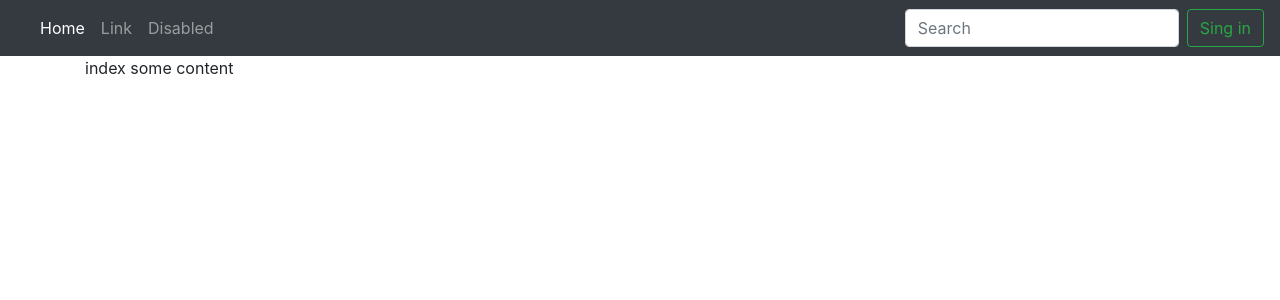
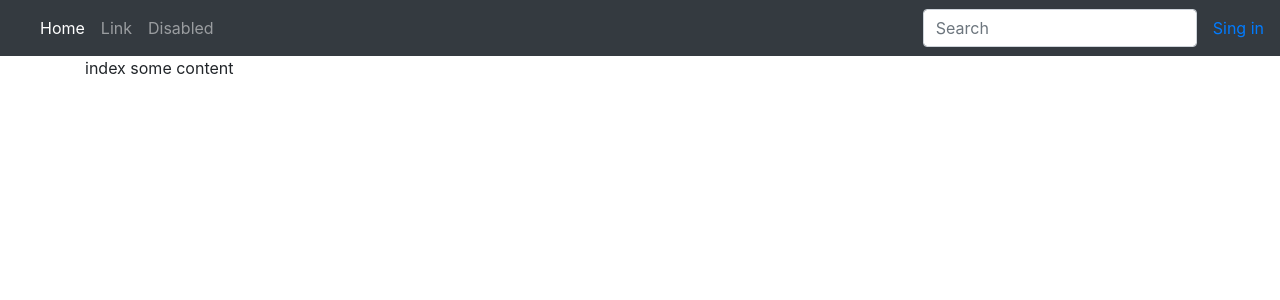
Before and after one commit to SuPeRBoY321/Flask, a Flask app: page / in a window 1280 px wide. Shown: the top 300 px of the page. Run offline with Flask 2, Linux system fonts and the light colour scheme; some libraries are stand-ins or nearby versions.

Commit message:
Update base.html

```diff
--- a/templates/base.html
+++ b/templates/base.html
@@ -43,7 +43,7 @@
 	    <form class="form-inline my-2 my-lg-0" method="GET">
 
 	      <input class="form-control mr-sm-2" type="search" placeholder="Search" aria-label="Search" name="q" value="{{ request.args.get('q', '', ) }}">
-	      <button class="btn btn-outline-success my-2 my-sm-0" type="submit" href='login.html'>Sing in </button>
+		  <a class="ml-2" href="{{ url_for('login') }}">Sing in</a>
 	    </form>
 	  </div>
 	</nav>
```
